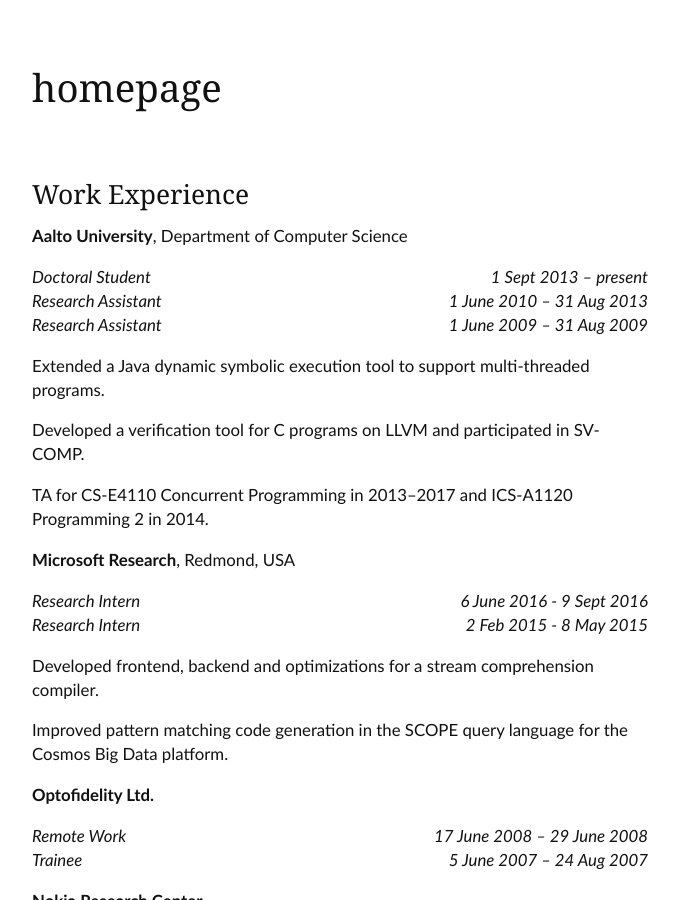
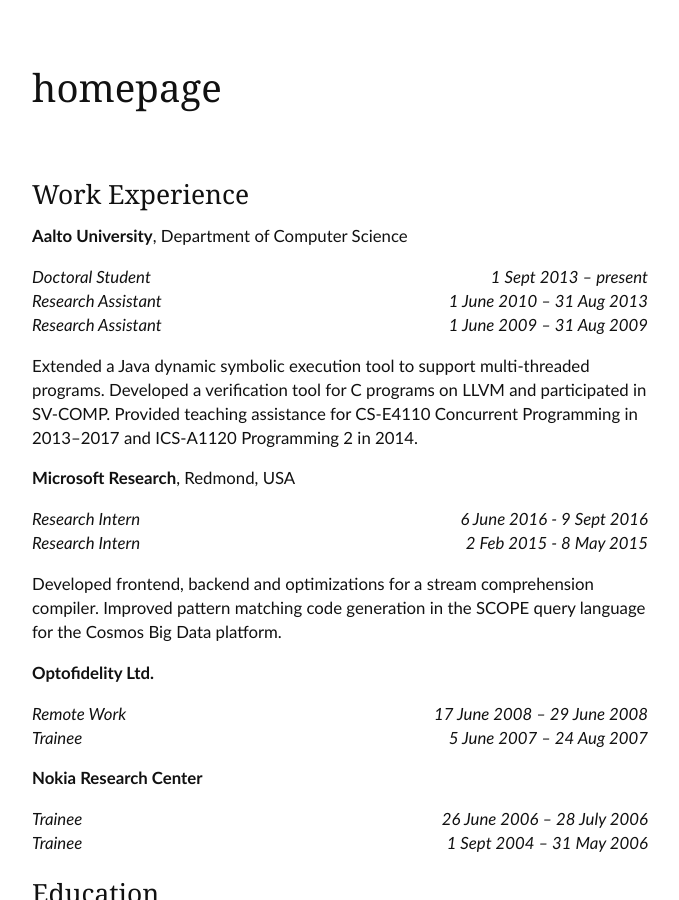
Before and after one commit to OlliSaarikivi/homepage, a Jekyll site: the page built from cv.md, in a window 1280 px wide and 900 px high. Shown: the whole window, without its empty margins (128-807 px from the left). Built offline with Jekyll 4.4.1, drawn with Linux system fonts in a browser that asks for light colours; our own code applies the rules of GitHub Pages for plain Markdown files; the repository's description, which GitHub fills in, is left out.

Commit message:
Update cv.md

```diff
--- a/cv.md
+++ b/cv.md
@@ -10,20 +10,14 @@
 *Research Assistant* <span style="float:right;">*1 June 2010 – 31 Aug 2013*</span>
 *Research Assistant* <span style="float:right;">*1 June 2009 – 31 Aug 2009*</span>
 
-Extended a Java dynamic symbolic execution tool to support multi-threaded programs.
-
-Developed a verification tool for C programs on LLVM and participated in SV-COMP.
-
-TA for CS-E4110 Concurrent Programming in 2013–2017 and ICS-A1120 Programming 2 in 2014.
+Extended a Java dynamic symbolic execution tool to support multi-threaded programs. Developed a verification tool for C programs on LLVM and participated in SV-COMP. Provided teaching assistance for CS-E4110 Concurrent Programming in 2013–2017 and ICS-A1120 Programming 2 in 2014.
 
 **Microsoft Research**, Redmond, USA
 
 *Research Intern* <span style="float:right;">*6 June 2016 - 9 Sept 2016*</span>
 *Research Intern* <span style="float:right;">*2 Feb 2015 - 8 May 2015*</span>
 
-Developed frontend, backend and optimizations for a stream comprehension compiler.
-
-Improved pattern matching code generation in the SCOPE query language for the Cosmos Big Data platform.
+Developed frontend, backend and optimizations for a stream comprehension compiler. Improved pattern matching code generation in the SCOPE query language for the Cosmos Big Data platform.
 
 **Optofidelity Ltd.**
 
```
